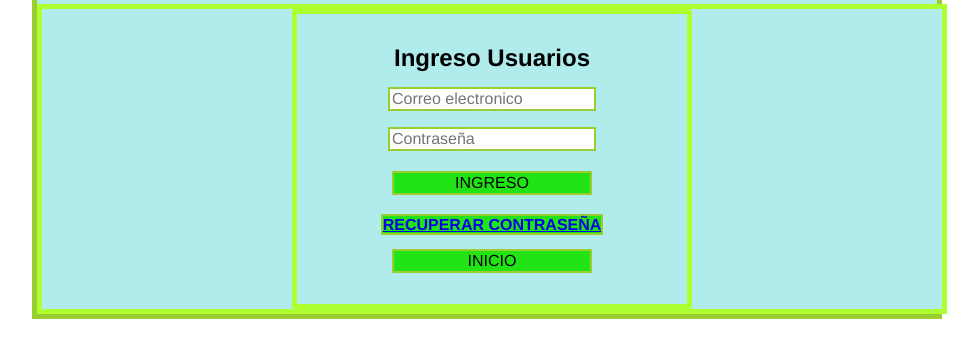
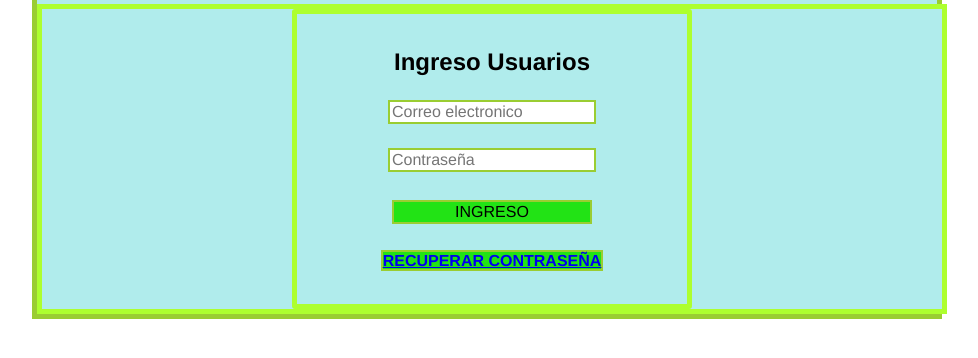
Before and after one commit to ToooovarJR/Farmacia, a plain HTML site: page html/ingreso.html in a window 1280 px wide. Shown: the part 102-460 px from the top of the page, without its empty margins (153-1131 px from the left). Drawn offline with Linux system fonts and the light colour scheme.

Commit message:
version 0. Versión original

```diff
--- a/html/ingreso.html
+++ b/html/ingreso.html
@@ -71,12 +71,6 @@
                 <tr>
                     <tr> <th><a href="mailto:nstovar03@misena.edu.co?subject=Recuperar contraseña 'la farmacia'.&body=Ingrese al siguiente link para recuperar su contraseña http://127.0.0.1:5500/recuperacion.html" >RECUPERAR CONTRASEÑA</a></tr>
 
-              </form>
-              <form method="post" action="adduser.php" onsubmit="return validate(this) ">
-                <tr>
-                     <th><input type="button" value="INICIO" onClick="atras()" style="color:black ; background-color:#22e315;" ></th></tr>
-
-                      </form>
 
               <script>
                   function verificar(){
```
